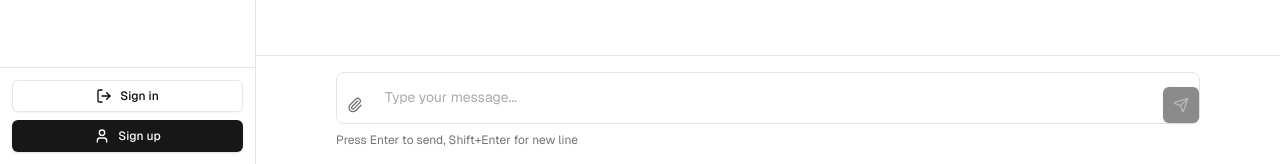
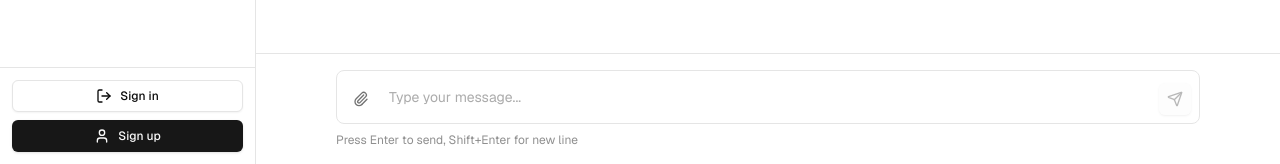
Before and after one commit to GlennSvanberg/inventing, a Next.js app: page /chat in a window 1280 px wide. Shown: the part 636-800 px from the top of the page. Built offline with nearby package versions, Linux system fonts and the light colour scheme; no server answers.

Commit message:
Updated UI

```diff
--- a/app/page.tsx
+++ b/app/page.tsx
@@ -11,7 +11,7 @@ export default function Home() {
         <nav className="w-full flex justify-center border-b border-b-foreground/10 h-16">
           <div className="w-full max-w-5xl flex justify-between items-center p-3 px-5 text-sm">
             <div className="flex gap-5 items-center font-semibold">
-              <Link href={"/"}>Inventing - The Innovative Chat 4 U</Link>
+              <Link href={"/"}>Inventing - We Innovate</Link>
             </div>
 {!hasEnvVars ? <div>Configure environment variables</div> : <AuthButton />}
           </div>
@@ -23,6 +23,22 @@ export default function Home() {
             <p className="text-muted-foreground">
               Experience the future of chat applications with our innovative AI-powered platform.
             </p>
+            <div className="flex gap-4 mt-8">
+              <Link
+                href="/chat"
+                className="inline-flex items-center justify-center rounded-md text-sm font-medium transition-colors focus-visible:outline-none focus-visible:ring-2 focus-visible:ring-ring focus-visible:ring-offset-2 disabled:opacity-50 disabled:pointer-events-none ring-offset-background bg-primary text-primary-foreground hover:bg-primary/90 h-10 py-2 px-4"
+              >
+                Start Chatting
+              </Link>
+              {hasEnvVars && (
+                <Link
+                  href="/auth/login"
+                  className="inline-flex items-center justify-center rounded-md text-sm font-medium transition-colors focus-visible:outline-none focus-visible:ring-2 focus-visible:ring-ring focus-visible:ring-offset-2 disabled:opacity-50 disabled:pointer-events-none ring-offset-background border border-input hover:bg-accent hover:text-accent-foreground h-10 py-2 px-4"
+                >
+                  Sign In
+                </Link>
+              )}
+            </div>
           </main>
         </div>
 
--- a/components/chat-input.tsx
+++ b/components/chat-input.tsx
@@ -25,13 +25,20 @@ export function ChatInput({
   useEffect(() => {
     const textarea = textareaRef.current;
     if (textarea) {
-      textarea.style.height = 'auto';
-      const scrollHeight = textarea.scrollHeight;
-      const maxHeight = 120; // Maximum height in pixels
-      textarea.style.height = Math.min(scrollHeight, maxHeight) + 'px';
+      if (!message.trim()) {
+        // Reset to single line height when empty
+        textarea.style.height = '36px';
+        setIsExpanded(false);
+      } else {
+        // Auto-resize when there's content
+        textarea.style.height = 'auto';
+        const scrollHeight = textarea.scrollHeight;
+        const maxHeight = 240; // Maximum height in pixels (doubled from 120)
+        textarea.style.height = Math.min(scrollHeight, maxHeight) + 'px';
 
-      // Update expanded state based on height
-      setIsExpanded(scrollHeight > 40); // Base height of single line
+        // Update expanded state based on height
+        setIsExpanded(scrollHeight > 40); // Base height of single line
+      }
     }
   }, [message]);
 
@@ -40,9 +47,9 @@ export function ChatInput({
     if (trimmedMessage && !disabled) {
       onSendMessage(trimmedMessage);
       setMessage('');
-      // Reset textarea height
+      // Reset textarea height to single line
       if (textareaRef.current) {
-        textareaRef.current.style.height = 'auto';
+        textareaRef.current.style.height = '36px';
       }
       setIsExpanded(false);
     }
@@ -63,14 +70,14 @@ export function ChatInput({
     <div className="border-t border-border bg-background/95 backdrop-blur supports-[backdrop-filter]:bg-background/60">
       <div className="max-w-4xl mx-auto p-4">
         <div className={cn(
-          "relative flex items-end gap-3 rounded-lg border border-border bg-background transition-all duration-200",
+          "relative flex items-end gap-3 rounded-lg border border-border bg-background transition-all duration-200 p-2",
           isExpanded ? "min-h-[60px]" : "min-h-[52px]"
         )}>
           {/* File attachment button (future feature) */}
           <Button
             variant="ghost"
             size="sm"
-            className="flex-shrink-0 h-9 w-9 p-0 text-muted-foreground hover:text-foreground"
+            className="flex-shrink-0 h-8 w-8 p-0 text-muted-foreground hover:text-foreground hover:bg-accent/50 rounded-md"
             disabled={disabled}
           >
             <Paperclip size={16} />
@@ -78,7 +85,7 @@ export function ChatInput({
           </Button>
 
           {/* Text input area */}
-          <div className="flex-1 relative">
+          <div className="flex-1 relative min-h-[36px] flex items-end">
             <Textarea
               ref={textareaRef}
               value={message}
@@ -87,9 +94,13 @@ export function ChatInput({
               placeholder={placeholder}
               disabled={disabled}
               className={cn(
-                "min-h-[36px] max-h-[120px] resize-none border-0 bg-transparent p-0 pr-12 focus-visible:ring-0 focus-visible:ring-offset-0",
-                "placeholder:text-muted-foreground/60"
+                "min-h-[36px] max-h-[240px] resize-none border-0 bg-transparent p-0 focus-visible:ring-0 focus-visible:ring-offset-0",
+                "placeholder:text-muted-foreground/60 leading-6"
               )}
+              style={{
+                height: message ? 'auto' : '36px',
+                lineHeight: '36px'
+              }}
               rows={1}
             />
 
@@ -107,10 +118,10 @@ export function ChatInput({
             disabled={!message.trim() || disabled}
             size="sm"
             className={cn(
-              "flex-shrink-0 h-9 w-9 p-0 transition-all duration-200",
+              "flex-shrink-0 h-8 w-8 p-0 transition-all duration-200 rounded-md",
               message.trim() && !disabled
                 ? "bg-primary text-primary-foreground hover:bg-primary/90"
-                : "text-muted-foreground"
+                : "bg-muted/50 text-muted-foreground hover:bg-muted/70"
             )}
           >
             <Send size={16} />
@@ -119,7 +130,7 @@ export function ChatInput({
         </div>
 
         {/* Input hints */}
-        <div className="flex justify-between items-center mt-2 text-xs text-muted-foreground">
+        <div className="flex justify-between items-center mt-2 text-xs text-muted-foreground/80">
           <span>Press Enter to send, Shift+Enter for new line</span>
           {isExpanded && (
             <span className="flex items-center gap-1">
--- a/components/hero.tsx
+++ b/components/hero.tsx
@@ -7,10 +7,10 @@ export function Hero() {
         <MessageSquare className="w-12 h-12 text-primary" />
         <Sparkles className="w-8 h-8 text-primary animate-pulse" />
       </div>
-      <h1 className="sr-only">Inventing - The Innovative Chat Application</h1>
+      <h1 className="sr-only">Inventing - We Innovate</h1>
       <p className="text-3xl lg:text-4xl !leading-tight mx-auto max-w-xl text-center">
-        Inventing - The Innovative Chat{" "}
-        <span className="font-bold text-primary">4 U</span>
+        Inventing -{" "}
+        <span className="font-bold text-primary">We Innovate</span>
       </p>
       <p className="text-xl text-muted-foreground text-center max-w-2xl">
         Experience the future of conversation with our AI-powered chat platform.
```
